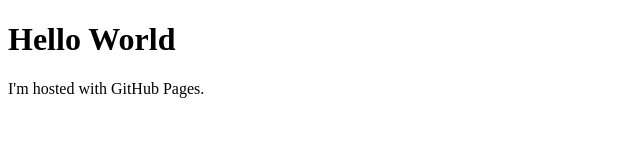
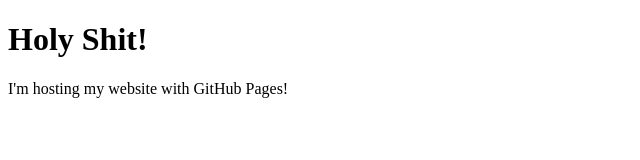
Before and after one commit to techout/techout.github.io, a plain HTML site: page index.html in a window 1280 px wide. Shown: the whole page, without its empty margins (0-640 px from the left). Drawn offline with Linux system fonts and the light colour scheme.

Commit message:
Updated welcome message
Updated welcome message to get my point across.

```diff
--- a/index.html
+++ b/index.html
@@ -1,7 +1,7 @@
 <!DOCTYPE html>
 <html>
 <body>
-<h1>Hello World</h1>
-<p>I'm hosted with GitHub Pages.</p>
+<h1>Holy Shit!</h1>
+<p>I'm hosting my website with GitHub Pages!</p>
 </body>
 </html>
```
